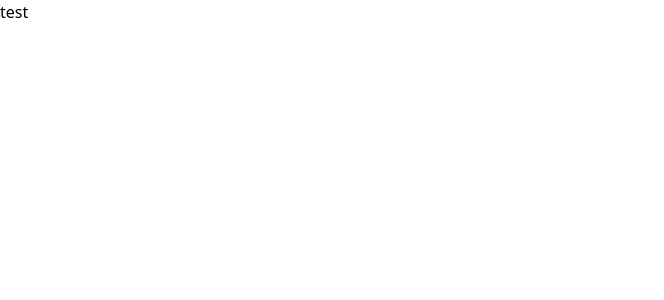
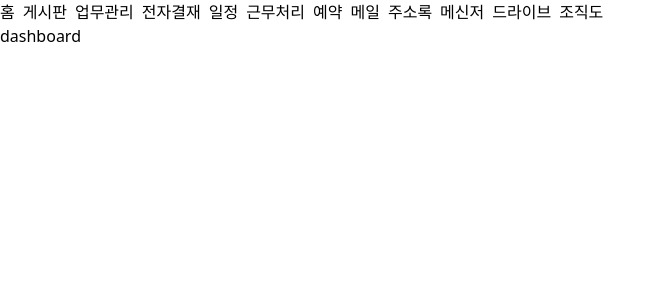
Before and after one commit to Ju-S/ggirick_client, a React (Vite) app in the folder ggirick_client_frontend/: page / in a window 1280 px wide. Shown: the top 300 px of the page, without its empty margins (0-664 px from the left). Built offline with nearby package versions, Linux system fonts and the light colour scheme.

Commit message:
임시 homepage UI 작성. 버튼으로 필요한 페이지 이동 구현. 추후, element속성에 자신이 export한 components로 대체하면 완료.

```diff
--- a/ggirick_client_frontend/package.json
+++ b/ggirick_client_frontend/package.json
@@ -15,7 +15,9 @@
     "axios": "^1.12.2",
     "flowbite-react": "^0.12.4",
     "react": "^19.1.0",
-    "react-dom": "^19.1.0"
+    "react-dom": "^19.1.0",
+    "react-router": "^7.9.4",
+    "react-router-dom": "^7.9.4"
   },
   "devDependencies": {
     "@eslint/js": "^9.31.0",
--- a/ggirick_client_frontend/src/App.jsx
+++ b/ggirick_client_frontend/src/App.jsx
@@ -1,7 +1,12 @@
+import {BrowserRouter} from 'react-router-dom';
+import EmployeeRoutes from "./routes/EmployeeRoutes.jsx";
+import Nav from "./commons/components/nav/Nav.jsx";
+
 export default function App() {
     return (
-        <div>
-            test
-        </div>
+        <BrowserRouter>
+            <Nav/>
+            <EmployeeRoutes/>
+        </BrowserRouter>
     );
 }
--- /dev/null
+++ b/ggirick_client_frontend/src/commons/components/nav/Nav.jsx
@@ -0,0 +1,23 @@
+import {useNavigate} from "react-router";
+import {Button} from "flowbite-react";
+
+export default function Nav() {
+    const navigate = useNavigate();
+
+    return (
+        <div className="flex gap-2">
+            <Button onClick={() => navigate("/dashboard")}>홈</Button>
+            <Button onClick={() => navigate("/board")}>게시판</Button>
+            <Button onClick={() => navigate("/task")}>업무관리</Button>
+            <Button onClick={() => navigate("/approval")}>전자결재</Button>
+            <Button onClick={() => navigate("/calendar")}>일정</Button>
+            <Button onClick={() => navigate("/workmanagement")}>근무처리</Button>
+            <Button onClick={() => navigate("/reservation")}>예약</Button>
+            <Button onClick={() => navigate("/mail")}>메일</Button>
+            <Button onClick={() => navigate("/address")}>주소록</Button>
+            <Button onClick={() => navigate("/chat")}>메신저</Button>
+            <Button onClick={() => navigate("/drive")}>드라이브</Button>
+            <Button onClick={() => navigate("/organization")}>조직도</Button>
+        </div>
+    );
+}
--- /dev/null
+++ b/ggirick_client_frontend/src/routes/EmployeeRoutes.jsx
@@ -0,0 +1,62 @@
+import {Route, Routes} from "react-router-dom";
+
+export default function EmployeeRoutes() {
+    return (
+        <Routes>
+            <Route path="/" element={<>dashboard</>}></Route>
+            <Route
+                path="/board"
+                element={<>board</>}
+            ></Route>
+            <Route
+                path="/approval"
+                element={<>approval</>}
+            ></Route>
+            <Route
+                path="/calendar"
+                element={<>calendar</>}
+            ></Route>
+            <Route
+                path="/workmanagement"
+                element={<>workmanagement</>}
+            ></Route>
+            <Route
+                path="/reservation"
+                element={<>reservation</>}
+            ></Route>
+            <Route
+                path="/task"
+                element={<>task</>}
+            ></Route>
+            <Route
+                path="/mail"
+                element={<>mail</>}
+            ></Route>
+            <Route
+                path="/address"
+                element={<>address</>}
+            ></Route>
+            <Route
+                path="/chat"
+                element={<>chat</>}
+            ></Route>
+            <Route
+                path="/videomeeting"
+                element={<>videomeeting</>}
+            ></Route>
+            <Route
+                path="/drive"
+                element={<>drive</>}
+            ></Route>
+            <Route
+                path="/organization"
+                element={<>organization</>}
+            ></Route>
+
+            <Route
+                path="*"
+                element={<>error</>}
+            ></Route>
+        </Routes>
+    );
+}
```
Also changed, not shown: 1 other file (tests, documents, lock files or other folders).
